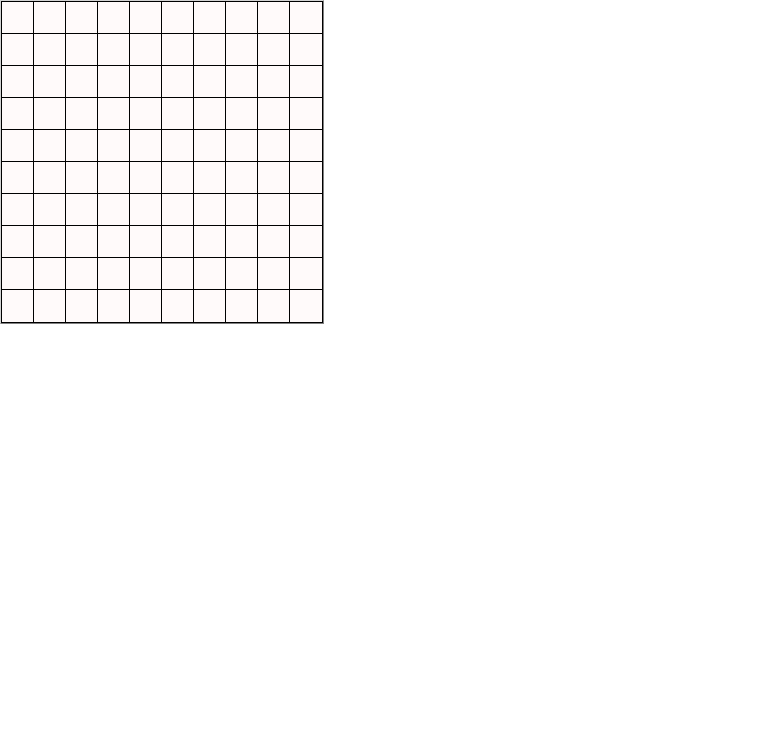
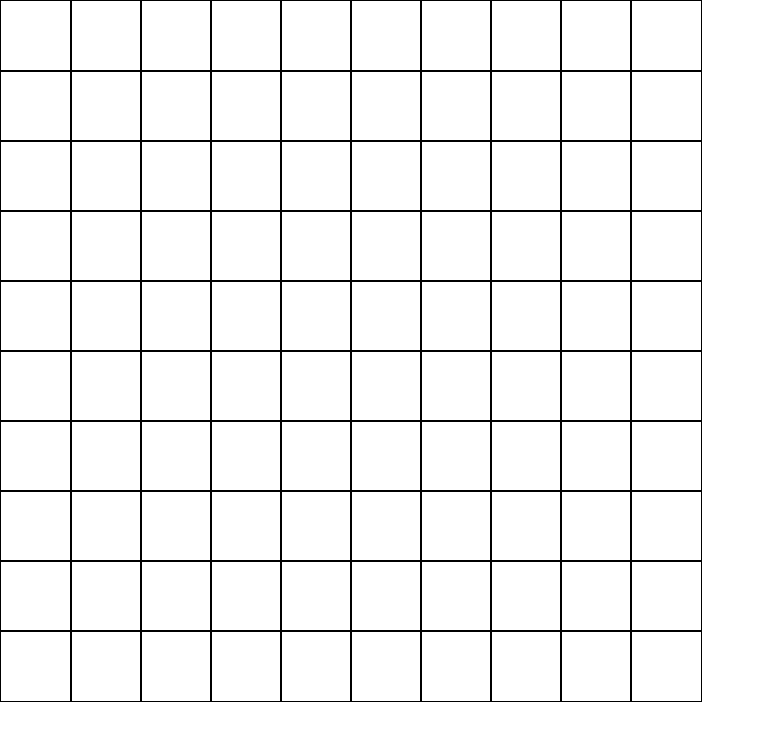
Before and after one commit to cse308-startego/purple_hw1, an Angular app in the folder cse308-stratego/: page /game in a window 1280 px wide. Shown: the top 740 px of the page, without its empty margins (0-765 px from the left). Built offline with nearby package versions, Linux system fonts and the light colour scheme.

Commit message:
Board setup done

```diff
--- a/cse308-stratego/src/app/game/game.component.css
+++ b/cse308-stratego/src/app/game/game.component.css
@@ -1,24 +1,24 @@
 #chessBoard{
   display: inline-block;
-  border: 2px outset lightGray;
+  border: 1px outset lightGray;
 }
 
-#chessBoard div{
+#chessBoard tr{
   line-height: 1px;
 }
 
-#chessBoard span{
+#chessBoard td{
   display: inline-block;
   outline: 1px solid black;
-  width: 32px;
-  height: 32px;
+  width: 70px;
+  height: 70px;
 }
 
-#chessBoard div:nth-child(odd) span:nth-child(even),
-#chessBoard div:nth-child(even) span:nth-child(odd){
+#chessBoard td:nth-child(odd) tr:nth-child(even),
+#chessBoard td:nth-child(even) tr:nth-child(odd){
   background-color: snow;
 }
-#chessBoard div:nth-child(even) span:nth-child(even),
-#chessBoard div:nth-child(odd) span:nth-child(odd){
+#chessBoard td:nth-child(even) tr:nth-child(even),
+#chessBoard td:nth-child(odd) tr:nth-child(odd){
   background-color: snow;
 }
--- a/cse308-stratego/src/app/game/game.component.html
+++ b/cse308-stratego/src/app/game/game.component.html
@@ -1,222 +1,122 @@
-<div id="chessBoard">
-  <div>
-    <span>
-    </span>
-    <span>
-    </span>
-    <span>
-    </span>
-    <span>
-    </span>
-    <span>
-    </span>
-    <span>
-    </span>
-    <span>
-    </span>
-    <span>
-    </span>
-    <span>
-    </span>
-    <span>
-    </span>
-  </div>
-  <div>
-    <span>
-    </span>
-    <span>
-    </span>
-    <span>
-    </span>
-    <span>
-    </span>
-    <span>
-    </span>
-    <span>
-    </span>
-    <span>
-    </span>
-    <span>
-    </span>
-    <span>
-    </span>
-    <span>
-    </span>
-  </div>
-  <div>
-    <span>
-    </span>
-    <span>
-    </span>
-    <span>
-    </span>
-    <span>
-    </span>
-    <span>
-    </span>
-    <span>
-    </span>
-    <span>
-    </span>
-    <span>
-    </span>
-    <span>
-    </span>
-    <span>
-    </span>
-  </div>
-  <div>
-    <span>
-    </span>
-    <span>
-    </span>
-    <span>
-    </span>
-    <span>
-    </span>
-    <span>
-    </span>
-    <span>
-    </span>
-    <span>
-    </span>
-    <span>
-    </span>
-    <span>
-    </span>
-    <span>
-    </span>
-  </div>
-  <div>
-    <span>
-    </span>
-    <span>
-    </span>
-    <span>
-    </span>
-    <span>
-    </span>
-    <span>
-    </span>
-    <span>
-    </span>
-    <span>
-    </span>
-    <span>
-    </span>
-    <span>
-    </span>
-    <span>
-    </span>
-  </div>
-  <div>
-    <span>
-    </span>
-    <span>
-    </span>
-    <span>
-    </span>
-    <span>
-    </span>
-    <span>
-    </span>
-    <span>
-    </span>
-    <span>
-    </span>
-    <span>
-    </span>
-    <span>
-    </span>
-    <span>
-    </span>
-  </div>
-  <div>
-    <span>
-    </span>
-    <span>
-    </span>
-    <span>
-    </span>
-    <span>
-    </span>
-    <span>
-    </span>
-    <span>
-    </span>
-    <span>
-    </span>
-    <span>
-    </span>
-    <span>
-    </span>
-    <span>
-    </span>
-  </div>
-  <div>
-    <span>
-    </span>
-    <span>
-    </span>
-    <span>
-    </span>
-    <span>
-    </span>
-    <span>
-    </span>
-    <span>
-    </span>
-    <span>
-    </span>
-    <span>
-    </span>
-    <span>
-    </span>
-    <span>
-    </span>
-  </div>
-  <div>
-    <span>
-    </span>
-    <span>
-    </span>
-    <span>
-    </span>
-    <span>
-    </span>
-    <span>
-    </span>
-    <span>
-    </span>
-    <span>
-    </span>
-    <span>
-    </span>
-    <span>
-    </span>
-    <span>
-    </span>
-  </div>
-  <div>
-    <span>
-    </span>
-    <span>
-    </span>
-    <span>
-    </span>
-    <span>
-    </span>
-    <span>
-    </span>
-    <span>
-    </span>
-    <span>
-    </span>
-    <span>
-    </span>
-    <span>
-    </span>
-    <span>
-    </span>
-  </div>
-</div>
+<table id = "chessBoard">
+  <tr>
+    <td></td>
+    <td></td>
+    <td></td>
+    <td></td>
+    <td></td>
+    <td></td>
+    <td></td>
+    <td></td>
+    <td></td>
+    <td></td>
+  </tr>
+  <tr>
+    <td></td>
+    <td></td>
+    <td></td>
+    <td></td>
+    <td></td>
+    <td></td>
+    <td></td>
+    <td></td>
+    <td></td>
+    <td></td>
+  </tr>
+  <tr>
+    <td></td>
+    <td></td>
+    <td></td>
+    <td></td>
+    <td></td>
+    <td></td>
+    <td></td>
+    <td></td>
+    <td></td>
+    <td></td>
+  </tr>
+  <tr>
+    <td></td>
+    <td></td>
+    <td></td>
+    <td></td>
+    <td></td>
+    <td></td>
+    <td></td>
+    <td></td>
+    <td></td>
+    <td></td>
+  </tr>
+  <tr>
+    <td></td>
+    <td></td>
+    <td></td>
+    <td></td>
+    <td></td>
+    <td></td>
+    <td></td>
+    <td></td>
+    <td></td>
+    <td></td>
+  </tr>
+  <tr>
+    <td></td>
+    <td></td>
+    <td></td>
+    <td></td>
+    <td></td>
+    <td></td>
+    <td></td>
+    <td></td>
+    <td></td>
+    <td></td>
+  </tr>
+  <tr>
+    <td></td>
+    <td></td>
+    <td></td>
+    <td></td>
+    <td></td>
+    <td></td>
+    <td></td>
+    <td></td>
+    <td></td>
+    <td></td>
+  </tr>
+  <tr>
+    <td></td>
+    <td></td>
+    <td></td>
+    <td></td>
+    <td></td>
+    <td></td>
+    <td></td>
+    <td></td>
+    <td></td>
+    <td></td>
+  </tr>
+  <tr>
+    <td></td>
+    <td></td>
+    <td></td>
+    <td></td>
+    <td></td>
+    <td></td>
+    <td></td>
+    <td></td>
+    <td></td>
+    <td></td>
+  </tr>
+  <tr>
+    <td></td>
+    <td></td>
+    <td></td>
+    <td></td>
+    <td></td>
+    <td></td>
+    <td></td>
+    <td></td>
+    <td></td>
+    <td></td>
+  </tr>
+</table>
--- a/cse308-stratego/src/app/game/game.component.ts
+++ b/cse308-stratego/src/app/game/game.component.ts
@@ -8,4 +8,5 @@ import {Block} from './game-models';
 
 })
 export class GameComponent{
+
 }
```
